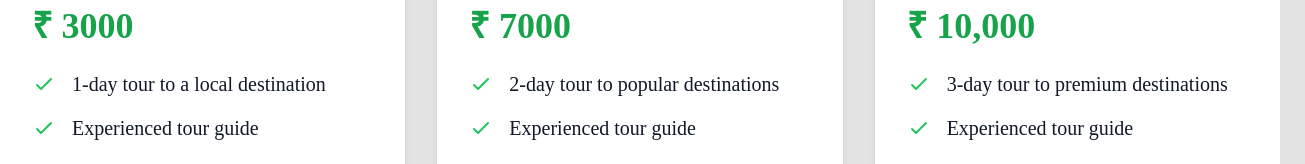
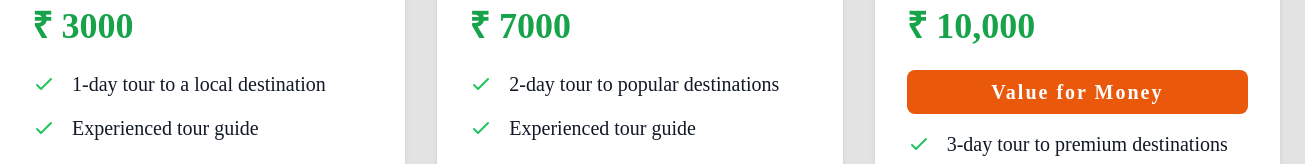
Before and after one commit to Basit-Bashir/Kashmir-tour, a React (Create React App) app: page / in a window 1280 px wide. Shown: the part 2165-2329 px from the top of the page, 1305 px wide, since content can reach past the window. Built offline with nearby package versions, Linux system fonts and the light colour scheme.

Commit message:
added photo gallery

```diff
--- a/package.json
+++ b/package.json
@@ -15,6 +15,8 @@
     "react-dom": "^18.2.0",
     "react-scripts": "5.0.1",
     "react-scroll": "^1.8.9",
+    "react-slick": "^0.29.0",
+    "slick-carousel": "^1.8.1",
     "web-vitals": "^2.1.4"
   },
   "scripts": {
--- a/src/App.js
+++ b/src/App.js
@@ -4,6 +4,7 @@ import Navbar from "./components/Header/Navbar";
 import Main from "./components/Main/Main";
 import Pricing from "./components/Main/Plans";
 import Places from "./components/Main/Places";
+import PhotoGallery from "./components/Main/PhotoGallery";
 function App() {
   return (
     <div>
@@ -17,6 +18,9 @@ function App() {
       <div id="plans">
         <Pricing />
       </div>
+      <div id="plans">
+        <PhotoGallery />
+      </div>
     </div>
   );
 }
--- a/src/components/Main/Main.js
+++ b/src/components/Main/Main.js
@@ -70,8 +70,6 @@ const Main = () => {
           </motion.button>
         </div>
       </section>
-
-      {/* Places Section */}
     </div>
   );
 };
--- /dev/null
+++ b/src/components/Main/PhotoGallery.js
@@ -0,0 +1,47 @@
+import React from "react";
+import Slider from "react-slick";
+import img2 from "../Assets/imgs kashmir/dal2.jpg";
+import img3 from "../Assets/imgs kashmir/gulmarg.jpg";
+import img4 from "../Assets/imgs kashmir/gurez.jpg";
+import img5 from "../Assets/imgs kashmir/pahalgam.jpg";
+import img6 from "../Assets/imgs kashmir/pari.jpg";
+import img7 from "../Assets/imgs kashmir/tulip.jpg";
+import "slick-carousel/slick/slick.css";
+import "slick-carousel/slick/slick-theme.css";
+
+const PhotoGallery = () => {
+  const photos = [img2, img3, img4, img5, img6, img7];
+
+  const settings = {
+    dots: true,
+    infinite: true,
+    speed: 500,
+    slidesToShow: 1,
+    slidesToScroll: 1,
+    autoplay: true,
+    autoplaySpeed: 3000,
+  };
+
+  return (
+    <div className="container mx-auto py-8">
+      <h1 className="text-4xl font-bold text-green-800 underline underline-offset-8 text-center mb-10">
+        Photo Gallery
+      </h1>
+      <div className="w-full">
+        <Slider {...settings}>
+          {photos.map((photo, index) => (
+            <div key={index} className="w-full h-96 md:h-[50vh]">
+              <img
+                src={photo}
+                alt={`Pic ${index + 1}`}
+                className="w-full  h-full object-cover "
+              />
+            </div>
+          ))}
+        </Slider>
+      </div>
+    </div>
+  );
+};
+
+export default PhotoGallery;
--- a/src/components/Main/Plans.js
+++ b/src/components/Main/Plans.js
@@ -1,7 +1,7 @@
 import React from "react";
 import { motion } from "framer-motion";
 
-const PricingCard = ({ plan, price, features }) => {
+const PricingCard = ({ plan, price, features, isValueForMoney }) => {
   return (
     <div className="flex flex-col bg-white p-8 rounded-lg shadow-md">
       <motion.h2
@@ -20,6 +20,16 @@ const PricingCard = ({ plan, price, features }) => {
       >
         &#8377; {price}
       </motion.div>
+      {isValueForMoney && (
+        <motion.p
+          initial={{ opacity: 0, y: -100 }}
+          animate={{ opacity: 1, y: 0 }}
+          transition={{ duration: 1, delay: plan * 0.2 }}
+          className="text-white text-center tracking-widest bg-orange-600 text-xl font-bold py-2 px-4 rounded-lg mb-4"
+        >
+          Value for Money
+        </motion.p>
+      )}
       <ul className="space-y-4 bg-transparent h-full">
         {features.map((feature) => (
           <motion.li
@@ -96,6 +106,7 @@ const Pricing = () => {
         "VIP access to attractions",
         "Personalized itinerary",
       ],
+      isValueForMoney: true,
     },
   ];
 
@@ -111,6 +122,7 @@ const Pricing = () => {
             plan={data.plan}
             price={data.price}
             features={data.features}
+            isValueForMoney={data.isValueForMoney || false}
           />
         ))}
       </div>
```
Also changed, not shown: 1 other file (tests, documents, lock files or other folders).
